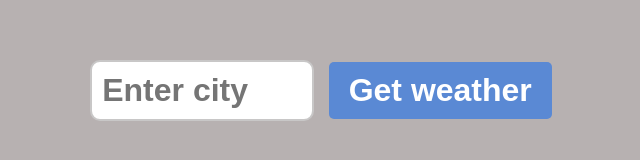
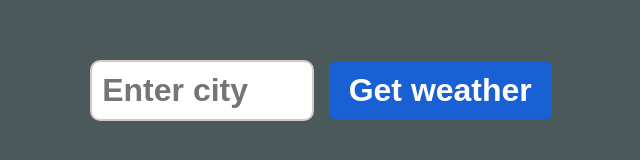
Before and after one commit to Milan13-cmd/WeatherApp, a plain HTML site: page index.html in a window 1280 px wide. Shown: the whole page, without its empty margins (324-964 px from the left). Drawn offline with Linux system fonts and the light colour scheme.

Commit message:
first commit

```diff
--- a/script.js
+++ b/script.js
@@ -1,9 +1,11 @@
+
 // Weather app
 
 const weatherform = document.querySelector(".weatherform");
 const cityInput = document.querySelector(".cityInput");
 const card = document.querySelector(".card");
-const apiKey = "13110226e15b7a047619bea588b86271";
+
+const apiKey = "Your apikey";
 
 weatherform.addEventListener("submit", async event =>{
    event.preventDefault();
--- a/style.css
+++ b/style.css
@@ -1,6 +1,6 @@
 body{
     font-family: Arial,sans-serif;
-    background-color: rgb(183, 177, 177);
+    background-color: rgb(75, 89, 91);
     margin: 0;
     display: flex;
     flex-direction: column;
@@ -13,7 +13,7 @@ body{
     padding: 10px;
     font-size: 2rem;
     font-weight: bold;
-    border: 2px solid  rgba(89, 85, 85, 0.33);
+    border: 2px solid  rgba(131, 89, 89, 0.33);
     border-radius: 10px;
     margin: 10px;
     width: 200px;
@@ -22,13 +22,13 @@ body{
 
 }
 input[type = text]:focus{
-    border :3px solid #3192c6;
+    border :3px solid #416a80;
 }
 button[type="submit"]{
     padding: 10px 20px;
     font-weight: bold;
     font-size: 2rem;
-    background-color: rgba(80, 132, 216, 0.893);
+    background-color: rgba(18, 98, 226, 0.893);
     color: #fff;
     border: none;
     border-radius: 5px;
```
Also changed, not shown: index.html (+0 -2 lines), 1 other file.
